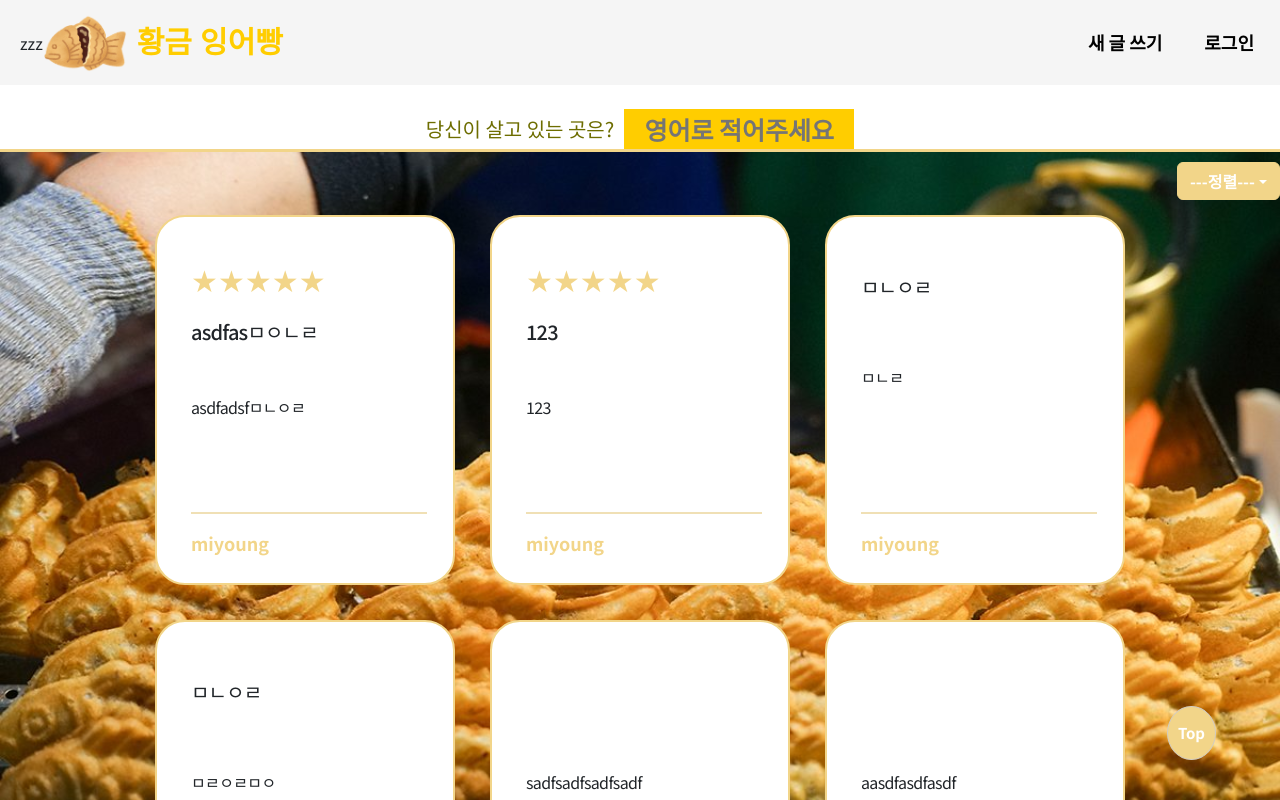
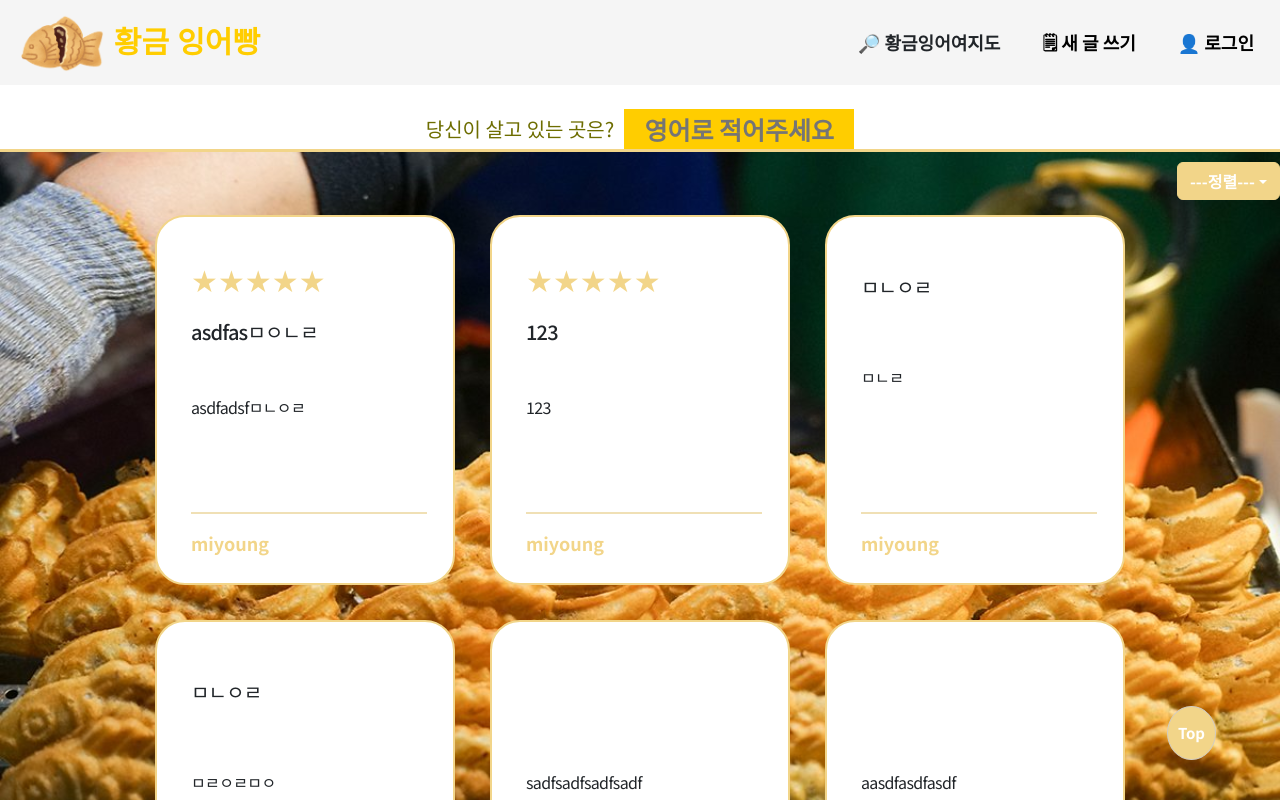
Before and after one commit to Golden-bung-eoppang/Golden-bung-eoppang, a React (Create React App) app in the folder react_simwha_test/: page / in a window 1280 px wide. Shown: the top 800 px of the page. Built offline with nearby package versions, Linux system fonts and the light colour scheme; data requests are answered from the project's data file.

Commit message:
잉어킹 지도 추가+이모티콘 추가함

```diff
--- a/react_simwha_test/src/components/Header.jsx
+++ b/react_simwha_test/src/components/Header.jsx
@@ -23,14 +23,22 @@ const Header = () => {
 
   return (
     <NavContainer>
-      <Logo to="/">zzz
+      <Logo to="/">
         <img src="/logo.png" height="58" alt="" />
         <h1>황금 잉어빵</h1>
       </Logo>
       <ButtonContainer>
-        <Button onClick={handleWrite}>새 글 쓰기</Button>
+        <LinkMap>
+          <a
+            href="https://www.google.com/maps/d/u/0/viewer?mid=1a8ow3qCMv4WtgFnRA_sGTuDm5MpsvV9P&hl=en_US&ll=36.32833077457025%2C127.70000039641127&z=7"
+            target="_blank"
+          >
+            🔎 황금잉어여지도
+          </a>
+        </LinkMap>
+        <Button onClick={handleWrite}>🗒&nbsp;새 글 쓰기</Button>
         {!isUser && (
-          <Button onClick={() => dispatch(openModal())}>로그인</Button>
+          <Button onClick={() => dispatch(openModal())}>👤&nbsp;로그인</Button>
         )}
         {isUser && (
           <Button onClick={() => dispatch(setInitialState())}>로그아웃</Button>
@@ -40,6 +48,14 @@ const Header = () => {
     </NavContainer>
   );
 };
+const LinkMap = styled.text`
+  border: none;
+  padding: 1px 6px;
+  font-size: 18px;
+  background-color: transparent;
+  font-weight: 700;
+  cursor: pointer;
+`;
 
 const NavContainer = styled.div`
   width: 100%;
--- a/react_simwha_test/src/pages/Weather.jsx
+++ b/react_simwha_test/src/pages/Weather.jsx
@@ -59,7 +59,7 @@ export default function Weather() {
           </TextBox>
 
           <ResultWrap>
-            <City>{weatherResult.data.name}&nbsp;&nbsp;&nbsp;</City>
+            <City>🌏&nbsp;{weatherResult.data.name}&nbsp;&nbsp;&nbsp;</City>
 
             <Temp>
               {Math.round((weatherResult.data.main.temp - 273.15) * 10) / 10}
@@ -114,12 +114,12 @@ const ResultWrap = styled.div`
   align-content: center;
   align-items: center;
   justify-content: center;
-  margin-top: 15px;
+  margin-top: 8px;
   border: 1px solid #ffcd00;
-  border-radius: 8px;
+  border-radius: 5px;
   background-color: #ffcd00;
   flex-wrap: wrap;
-  padding: 10px 20px;
+  padding: 2px 85px;
 `;
 const CityInputBox = styled.input`
   width: 230px;
```
